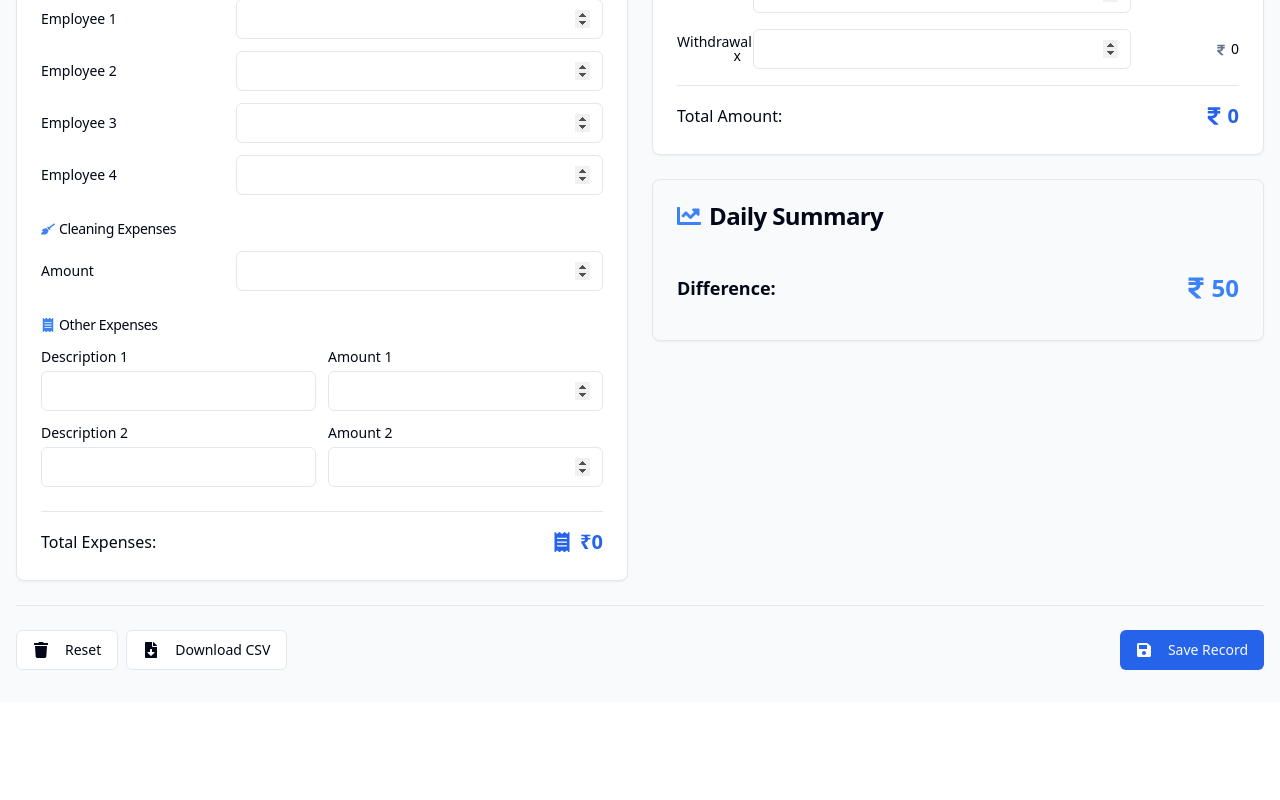
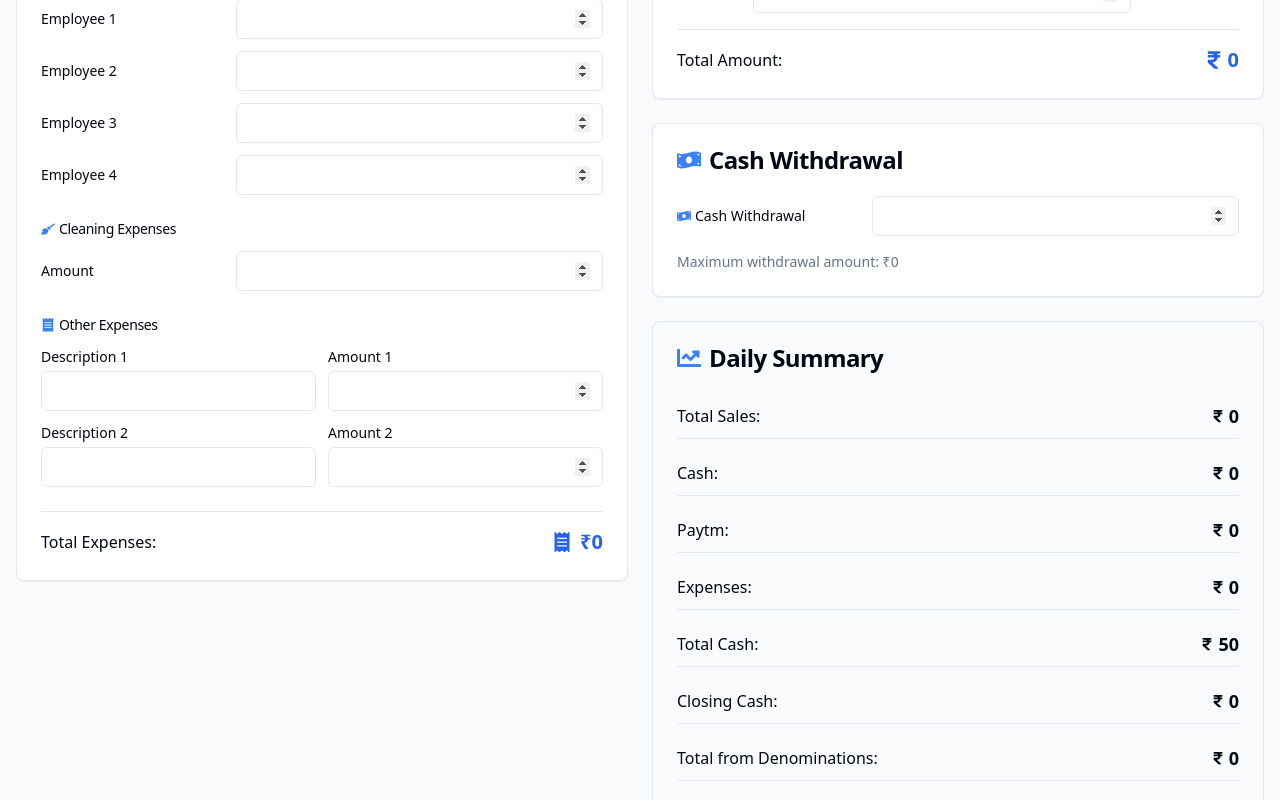
Before and after one commit to Balajimcr/SalesTracker, a React (Vite) app: page / in a window 1280 px wide. Shown: the part 680-1480 px from the top of the page. Before the commit the page ends 1382 px from the top, so only its background shows below. Built offline with nearby package versions, Linux system fonts and the light colour scheme.

Commit message:
Reverted to edit edt-2763e0ac-2e29-43fb-97b0-d28b9f7621cc: "Refactor: Update sales entry form
Update the sales entry form to include the requested changes to the denominations, cash withdrawal, and summary sections."

```diff
--- a/src/components/dashboard/DenominationCounter.tsx
+++ b/src/components/dashboard/DenominationCounter.tsx
@@ -8,22 +8,16 @@ import { FaRupeeSign } from "react-icons/fa";
 
 interface DenominationCounterProps {
   denominations: SalesRecord['denominations'];
-  cashWithdrawn: number;
-  onChange: (denominations: SalesRecord['denominations'], cashWithdrawn: number) => void;
+  onChange: (denominations: SalesRecord['denominations']) => void;
 }
 
-const DenominationCounter = ({ denominations, cashWithdrawn, onChange }: DenominationCounterProps) => {
-  const handleDenominationChange = (key: keyof SalesRecord['denominations'], value: string) => {
+const DenominationCounter = ({ denominations, onChange }: DenominationCounterProps) => {
+  const handleChange = (key: keyof SalesRecord['denominations'], value: string) => {
     const numValue = value === '' ? 0 : parseInt(value, 10);
     onChange({
       ...denominations,
       [key]: isNaN(numValue) ? 0 : numValue
-    }, cashWithdrawn);
-  };
-
-  const handleCashWithdrawnChange = (value: string) => {
-    const numValue = value === '' ? 0 : parseInt(value, 10);
-    onChange(denominations, isNaN(numValue) ? 0 : numValue);
+    });
   };
 
   const totalAmount = calculateTotalFromDenominations(denominations);
@@ -58,9 +52,8 @@ const DenominationCounter = ({ denominations, cashWithdrawn, onChange }: Denomin
                 id={key}
                 type="number"
                 min="0"
-                step="1"
                 value={denominations[key] || ''}
-                onChange={(e) => handleDenominationChange(key, e.target.value)}
+                onChange={(e) => handleChange(key, e.target.value)}
                 className="w-full text-left"
               />
               <div className="text-right text-sm font-medium w-24">
@@ -70,30 +63,11 @@ const DenominationCounter = ({ denominations, cashWithdrawn, onChange }: Denomin
             </div>
           ))}
 
-          <div className="grid grid-cols-[auto_1fr_auto] items-center gap-3 mt-4">
-            <Label htmlFor="cashWithdrawn" className="w-16 text-right">
-              Withdrawal x
-            </Label>
-            <Input
-              id="cashWithdrawn"
-              type="number"
-              min="0"
-              step="100"
-              value={cashWithdrawn || ''}
-              onChange={(e) => handleCashWithdrawnChange(e.target.value)}
-              className="w-full text-left"
-            />
-            <div className="text-right text-sm font-medium w-24">
-              <FaRupeeSign className="inline text-xs mr-1 text-muted-foreground" />
-              <span>{cashWithdrawn || 0}</span>
-            </div>
-          </div>
-
           <div className="pt-4 border-t mt-6 flex justify-between items-center">
             <span className="font-medium">Total Amount:</span>
             <span className="text-xl font-bold text-blue-600 flex items-center">
               <FaRupeeSign className="mr-1" />
-              {(totalAmount - (cashWithdrawn || 0)).toLocaleString()}
+              {totalAmount.toLocaleString()}
             </span>
           </div>
         </div>
--- a/src/components/dashboard/SalesEntryForm.tsx
+++ b/src/components/dashboard/SalesEntryForm.tsx
@@ -13,6 +13,7 @@ import {
 import SalesBasicInfo from "./SalesBasicInfo";
 import ExpensesForm from "./ExpensesForm";
 import DenominationCounter from "./DenominationCounter";
+import CashWithdrawal from "./CashWithdrawal";
 import SalesSummary from "./SalesSummary";
 import { FaSave, FaFileDownload, FaTrash } from "react-icons/fa";
 
@@ -53,12 +54,19 @@ const SalesEntryForm = () => {
     }
   };
 
-  // Handle denominations and cash withdrawn changes
-  const handleDenominationsChange = (denominations: SalesRecord['denominations'], cashWithdrawn: number) => {
+  // Handle denominations changes
+  const handleDenominationsChange = (denominations: SalesRecord['denominations']) => {
     setFormData(prev => ({
       ...prev,
-      denominations,
-      cashWithdrawn
+      denominations
+    }));
+  };
+
+  // Handle cash withdrawn changes
+  const handleCashWithdrawnChange = (value: number) => {
+    setFormData(prev => ({
+      ...prev,
+      cashWithdrawn: value
     }));
   };
 
@@ -129,8 +137,13 @@ const SalesEntryForm = () => {
         <div className="space-y-6">
           <DenominationCounter
             denominations={formData.denominations}
+            onChange={handleDenominationsChange}
+          />
+
+          <CashWithdrawal
             cashWithdrawn={formData.cashWithdrawn}
-            onChange={handleDenominationsChange}
+            totalFromDenominations={totalFromDenominations}
+            onChange={handleCashWithdrawnChange}
           />
 
           <SalesSummary data={formData} />
--- a/src/components/dashboard/SalesSummary.tsx
+++ b/src/components/dashboard/SalesSummary.tsx
@@ -39,6 +39,19 @@ const SalesSummary = ({ data }: SalesSummaryProps) => {
     error: "text-red-500"
   };
 
+  // Warning for large difference
+  const showLargeWarning = Math.abs(cashDifference) > 1000;
+
+  const summaryItems = [
+    { label: "Total Sales", value: data.totalSalesPOS },
+    { label: "Cash", value: totalCashSales },
+    { label: "Paytm", value: data.paytmSales },
+    { label: "Expenses", value: totalExpenses },
+    { label: "Total Cash", value: totalCash },
+    { label: "Closing Cash", value: closingCash },
+    { label: "Total from Denominations", value: totalFromDenominations }
+  ];
+
   return (
     <Card className="bg-slate-50">
       <CardHeader>
@@ -49,6 +62,16 @@ const SalesSummary = ({ data }: SalesSummaryProps) => {
       </CardHeader>
       <CardContent>
         <div className="space-y-3">
+          {summaryItems.map((item) => (
+            <div key={item.label} className="flex justify-between items-center py-2 border-b">
+              <span className="font-medium">{item.label}:</span>
+              <span className="text-lg font-semibold flex items-center">
+                <FaRupeeSign className="mr-1 text-sm" />
+                {item.value.toLocaleString()}
+              </span>
+            </div>
+          ))}
+
           <div className="flex justify-between items-center py-3 mt-2">
             <span className="font-bold text-lg">Difference:</span>
             <span className={`text-2xl font-bold flex items-center ${statusColors[differenceStatus]}`}>
@@ -56,6 +79,13 @@ const SalesSummary = ({ data }: SalesSummaryProps) => {
               {displayCashDifference.toLocaleString()}
             </span>
           </div>
+
+          {showLargeWarning && (
+            <div className="bg-red-100 text-red-800 p-3 rounded-md mt-4">
+              <p className="font-bold">Warning: Large Cash Difference Detected!</p>
+              <p className="text-sm mt-1">Please contact the owner immediately.</p>
+            </div>
+          )}
         </div>
       </CardContent>
     </Card>
```
